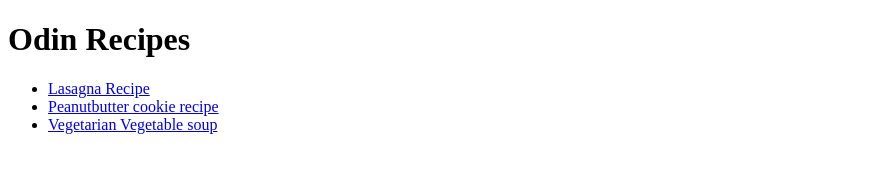
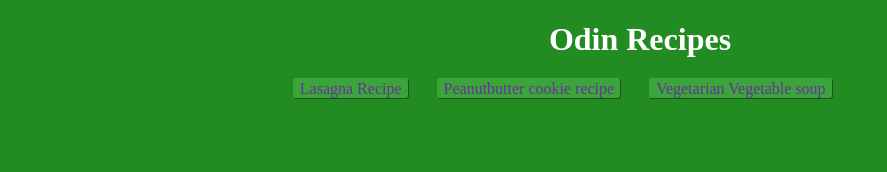
Before and after one commit to StoneOgre/odin-recipes, a plain HTML site: page index.html in a window 1280 px wide. Shown: the whole page, without its empty margins (0-887 px from the left). Drawn offline with Linux system fonts and the light colour scheme.

Commit message:
updates css to index
add style.css to project. formats anchors as buttons
changes color of everything

```diff
--- a/index.html
+++ b/index.html
@@ -4,13 +4,14 @@
     <meta charset="UTF-8">
     <meta name="viewport" content="width=device-width, initial-scale=1.0">
     <title>Odin Recipes homepage</title>
+    <link rel="stylesheet" href="style.css">
 </head>
 <body>
     <h1>Odin Recipes</h1>
     <ul>
-        <li><a href="recipes/lasagna.html">Lasagna Recipe</a></li>
-        <li><a href="recipes/pcookies.html">Peanutbutter cookie recipe</a></li>
-        <li><a href="recipes/vsoup.html"> Vegetarian Vegetable soup</a></li>
+        <li class="list1"><a class="button" href="recipes/lasagna.html">Lasagna Recipe</a></li>
+        <li><a class="button" href="recipes/pcookies.html">Peanutbutter cookie recipe</a></li>
+        <li><a class="button" href="recipes/vsoup.html"> Vegetarian Vegetable soup</a></li>
     </ul>
 </body>
 </html>
--- /dev/null
+++ b/style.css
@@ -0,0 +1,41 @@
+body{
+    background-color: forestgreen;
+}
+
+h1{
+    color: white;
+    text-align: center;
+}
+
+ul{
+    display: block;
+    align-content: center;
+}
+
+li{
+    display: inline;
+    background-color: #3ba43b;
+    margin: 12px;
+}
+
+a{
+    color: rebeccapurple;
+}
+
+a.button{
+    padding: 1px 6px;
+    border: 1px outset #3ba43b;
+    border-radius: 3px;
+    color: rebeccapurple;
+    background-color: #3ba43b;
+    text-decoration: none;
+}
+
+a:hover{
+    background-color: white;
+    color: black;
+}
+
+.list1{
+    margin-left: 20%;
+}
```
